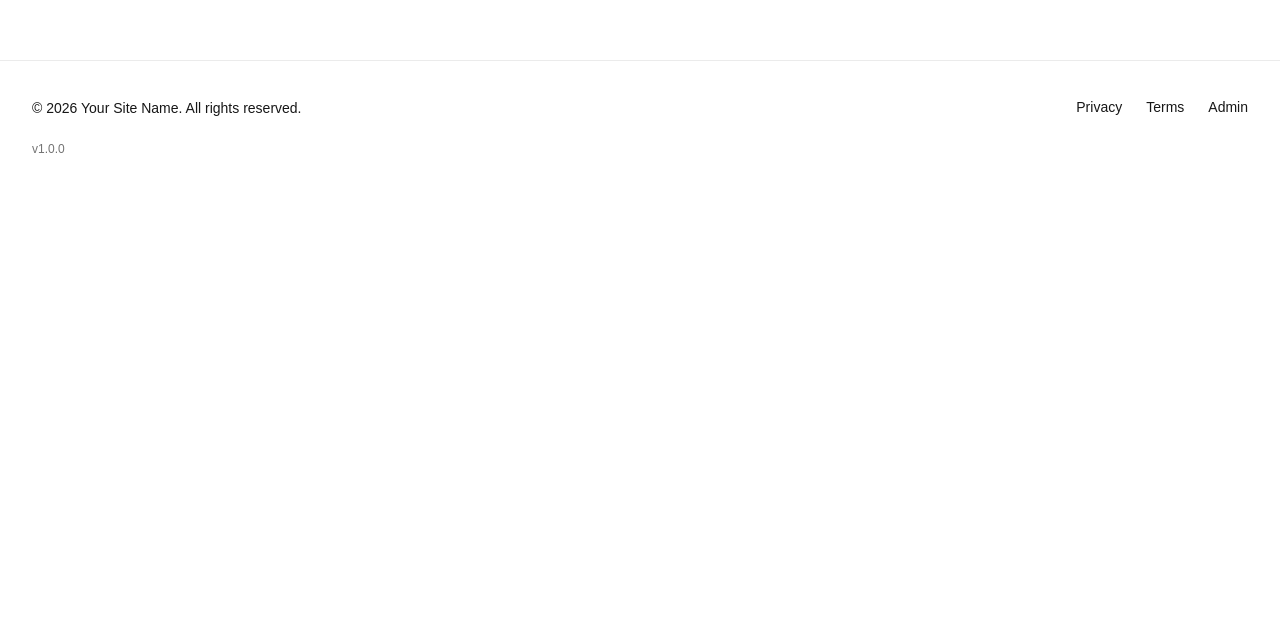
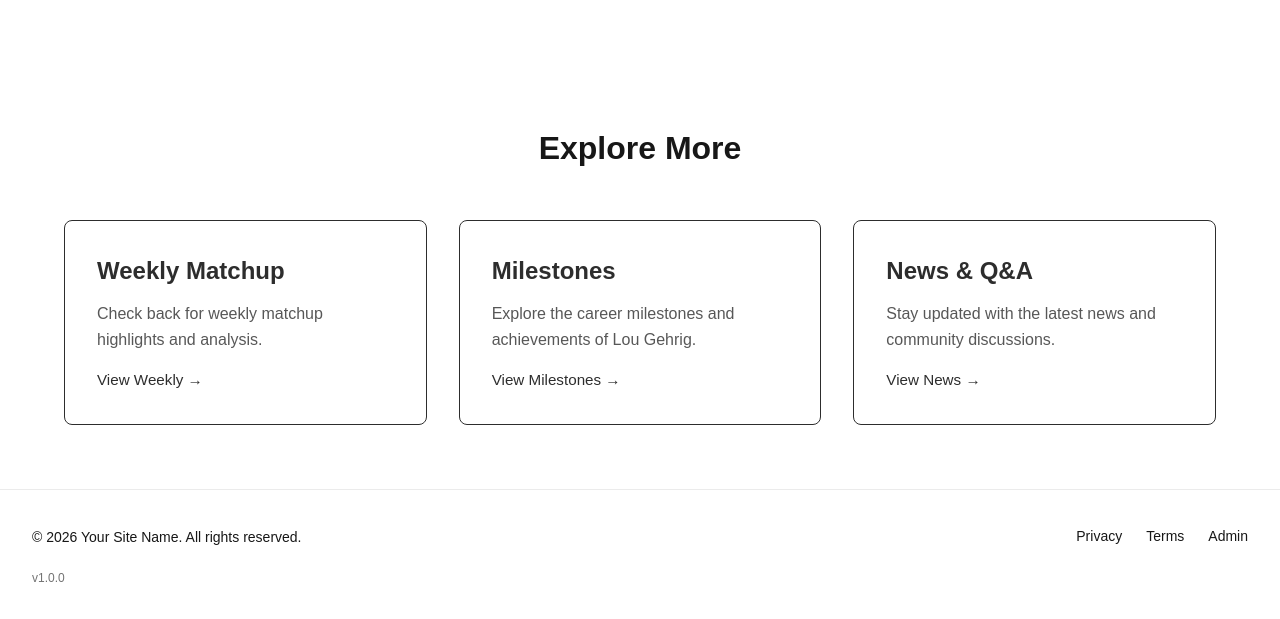
Before and after one commit to wdhunter645/next-starter-template, a Next.js app: page / in a window 1280 px wide. Shown: the part 740-1359 px from the top of the page. Before the commit the page ends 930 px from the top, so only its background shows below. Built offline with nearby package versions, Linux system fonts and the light colour scheme.

Commit message:
feat(home): Add Hero component and section teasers (PR9)
Co-authored-by: wdhunter645 <203789911+wdhunter645@users.noreply.github.com>

```diff
--- a/src/app/page.tsx
+++ b/src/app/page.tsx
@@ -1,24 +1,18 @@
-import Link from "next/link";
-import styles from "./page.module.css";
+import Hero from "@/components/Home/Hero";
+import SectionTeasers from "@/components/Home/SectionTeasers";
 
+/**
+ * Home Page
+ *
+ * Main landing page featuring:
+ * - Hero section with CTA to /member
+ * - Section teasers for Weekly, Milestones, and News
+ */
 export default function Home() {
 	return (
-		<div className={styles.hero}>
-			<div className={styles.container}>
-				<h1 className={styles.title}>Lou Gehrig Fan Club</h1>
-				<p className={styles.subtitle}>LGFC live via Cloudflare</p>
-				<p className={styles.mission}>
-					Honoring the legacy of baseball&apos;s Iron Horse through community, education, and support for ALS research and awareness.
-				</p>
-				<div className={styles.actions}>
-					<Link href="/member" className={styles.primaryButton}>
-						Join the Club
-					</Link>
-					<Link href="/milestones" className={styles.secondaryLink}>
-						See Milestones
-					</Link>
-				</div>
-			</div>
-		</div>
+		<>
+			<Hero />
+			<SectionTeasers />
+		</>
 	);
 }
--- /dev/null
+++ b/src/components/Home/Hero.module.css
@@ -0,0 +1,119 @@
+.hero {
+	min-height: calc(100vh - 4rem);
+	display: flex;
+	flex-direction: column;
+	align-items: center;
+	justify-content: center;
+	padding: 2rem 1rem;
+}
+
+.container {
+	max-width: 56rem;
+	width: 100%;
+	text-align: center;
+}
+
+.title {
+	font-size: 2.5rem;
+	font-weight: 700;
+	margin-bottom: 1.5rem;
+	line-height: 1.2;
+}
+
+.subtitle {
+	font-size: 1rem;
+	font-weight: 500;
+	margin-bottom: 1rem;
+	opacity: 0.8;
+	color: var(--foreground);
+}
+
+@media (min-width: 640px) {
+	.title {
+		font-size: 3.5rem;
+	}
+}
+
+@media (min-width: 1024px) {
+	.title {
+		font-size: 4rem;
+	}
+}
+
+.mission {
+	font-size: 1.125rem;
+	line-height: 1.75;
+	margin-bottom: 2.5rem;
+	opacity: 0.9;
+	max-width: 42rem;
+	margin-left: auto;
+	margin-right: auto;
+}
+
+@media (min-width: 640px) {
+	.mission {
+		font-size: 1.25rem;
+	}
+}
+
+.actions {
+	display: flex;
+	flex-direction: column;
+	gap: 1rem;
+	align-items: center;
+	margin-top: 2rem;
+}
+
+@media (min-width: 640px) {
+	.actions {
+		flex-direction: row;
+		justify-content: center;
+		gap: 1.5rem;
+	}
+}
+
+.primaryButton {
+	display: inline-block;
+	padding: 0.875rem 2rem;
+	font-size: 1.125rem;
+	font-weight: 600;
+	text-decoration: none;
+	background: var(--foreground);
+	color: var(--background);
+	border-radius: 0.5rem;
+	transition: opacity 0.2s;
+	min-width: 10rem;
+	text-align: center;
+}
+
+.primaryButton:hover {
+	opacity: 0.9;
+}
+
+.primaryButton:focus {
+	outline: 2px solid;
+	outline-offset: 4px;
+}
+
+.secondaryLink {
+	display: inline-block;
+	padding: 0.875rem 2rem;
+	font-size: 1.125rem;
+	font-weight: 500;
+	text-decoration: none;
+	color: inherit;
+	border: 2px solid currentColor;
+	border-radius: 0.5rem;
+	transition: opacity 0.2s;
+	min-width: 10rem;
+	text-align: center;
+}
+
+.secondaryLink:hover {
+	opacity: 0.8;
+}
+
+.secondaryLink:focus {
+	outline: 2px solid;
+	outline-offset: 4px;
+}
--- /dev/null
+++ b/src/components/Home/Hero.tsx
@@ -0,0 +1,31 @@
+import Link from "next/link";
+import styles from "./Hero.module.css";
+
+/**
+ * Hero Component
+ *
+ * Main hero section for the home page using theme tokens.
+ * CTA button links to /member page.
+ * Uses existing theme variables from globals.css for consistency.
+ */
+export default function Hero() {
+	return (
+		<div className={styles.hero}>
+			<div className={styles.container}>
+				<h1 className={styles.title}>Lou Gehrig Fan Club</h1>
+				<p className={styles.subtitle}>LGFC live via Cloudflare</p>
+				<p className={styles.mission}>
+					Honoring the legacy of baseball&apos;s Iron Horse through community, education, and support for ALS research and awareness.
+				</p>
+				<div className={styles.actions}>
+					<Link href="/member" className={styles.primaryButton}>
+						Join the Club
+					</Link>
+					<Link href="/milestones" className={styles.secondaryLink}>
+						See Milestones
+					</Link>
+				</div>
+			</div>
+		</div>
+	);
+}
--- /dev/null
+++ b/src/components/Home/SectionTeasers.module.css
@@ -0,0 +1,70 @@
+.teasers {
+	padding: 4rem 1rem;
+	background: var(--background);
+}
+
+.container {
+	max-width: 72rem;
+	margin: 0 auto;
+}
+
+.sectionTitle {
+	font-size: 2rem;
+	font-weight: 700;
+	text-align: center;
+	margin-bottom: 3rem;
+}
+
+.grid {
+	display: grid;
+	grid-template-columns: 1fr;
+	gap: 2rem;
+}
+
+@media (min-width: 768px) {
+	.grid {
+		grid-template-columns: repeat(3, 1fr);
+		gap: 2rem;
+	}
+}
+
+.card {
+	display: block;
+	padding: 2rem;
+	border: 1px solid currentColor;
+	border-radius: 0.5rem;
+	text-decoration: none;
+	color: inherit;
+	transition: all 0.2s;
+	opacity: 0.9;
+}
+
+.card:hover {
+	opacity: 1;
+	transform: translateY(-2px);
+	box-shadow: 0 4px 12px rgba(0, 0, 0, 0.1);
+}
+
+.card:focus {
+	outline: 2px solid;
+	outline-offset: 4px;
+}
+
+.cardTitle {
+	font-size: 1.5rem;
+	font-weight: 600;
+	margin-bottom: 0.75rem;
+}
+
+.cardDescription {
+	font-size: 1rem;
+	line-height: 1.6;
+	opacity: 0.8;
+	margin-bottom: 1rem;
+}
+
+.cardLink {
+	display: inline-block;
+	font-weight: 500;
+	font-size: 0.95rem;
+}
--- /dev/null
+++ b/src/components/Home/SectionTeasers.tsx
@@ -0,0 +1,43 @@
+import Link from "next/link";
+import styles from "./SectionTeasers.module.css";
+
+/**
+ * Section Teasers Component
+ *
+ * Displays teaser cards for Weekly, Milestones, and News sections.
+ * Encourages visitors to explore different parts of the site.
+ */
+export default function SectionTeasers() {
+	return (
+		<section className={styles.teasers}>
+			<div className={styles.container}>
+				<h2 className={styles.sectionTitle}>Explore More</h2>
+				<div className={styles.grid}>
+					<Link href="/weekly" className={styles.card}>
+						<h3 className={styles.cardTitle}>Weekly Matchup</h3>
+						<p className={styles.cardDescription}>
+							Check back for weekly matchup highlights and analysis.
+						</p>
+						<span className={styles.cardLink}>View Weekly →</span>
+					</Link>
+
+					<Link href="/milestones" className={styles.card}>
+						<h3 className={styles.cardTitle}>Milestones</h3>
+						<p className={styles.cardDescription}>
+							Explore the career milestones and achievements of Lou Gehrig.
+						</p>
+						<span className={styles.cardLink}>View Milestones →</span>
+					</Link>
+
+					<Link href="/news" className={styles.card}>
+						<h3 className={styles.cardTitle}>News &amp; Q&amp;A</h3>
+						<p className={styles.cardDescription}>
+							Stay updated with the latest news and community discussions.
+						</p>
+						<span className={styles.cardLink}>View News →</span>
+					</Link>
+				</div>
+			</div>
+		</section>
+	);
+}
```
